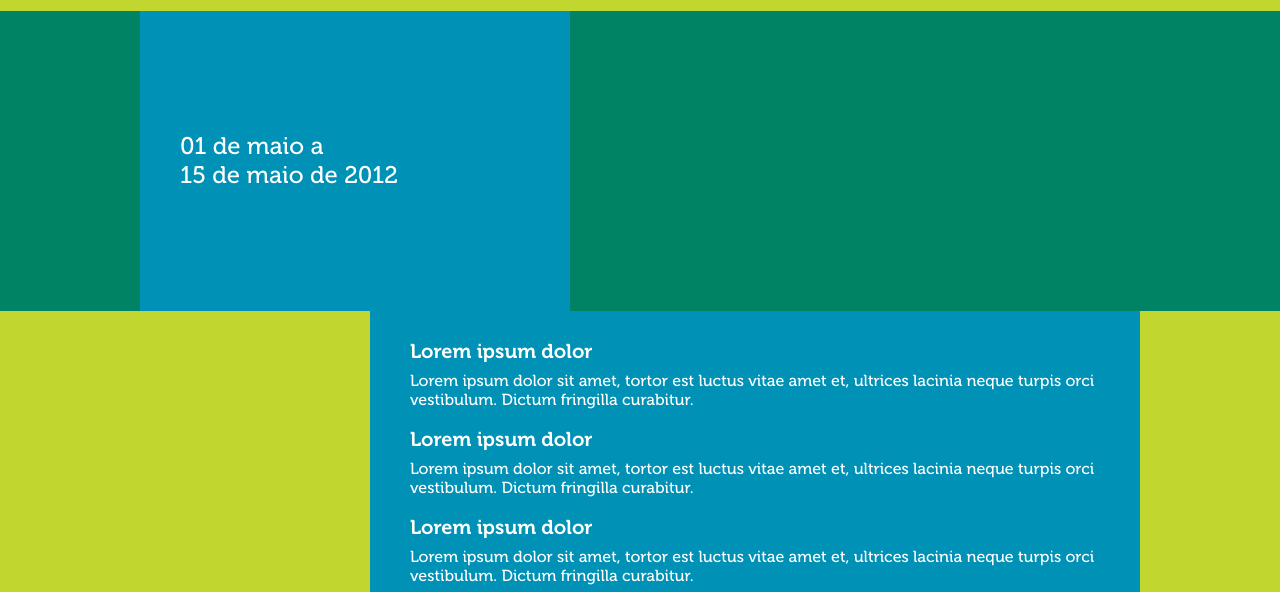
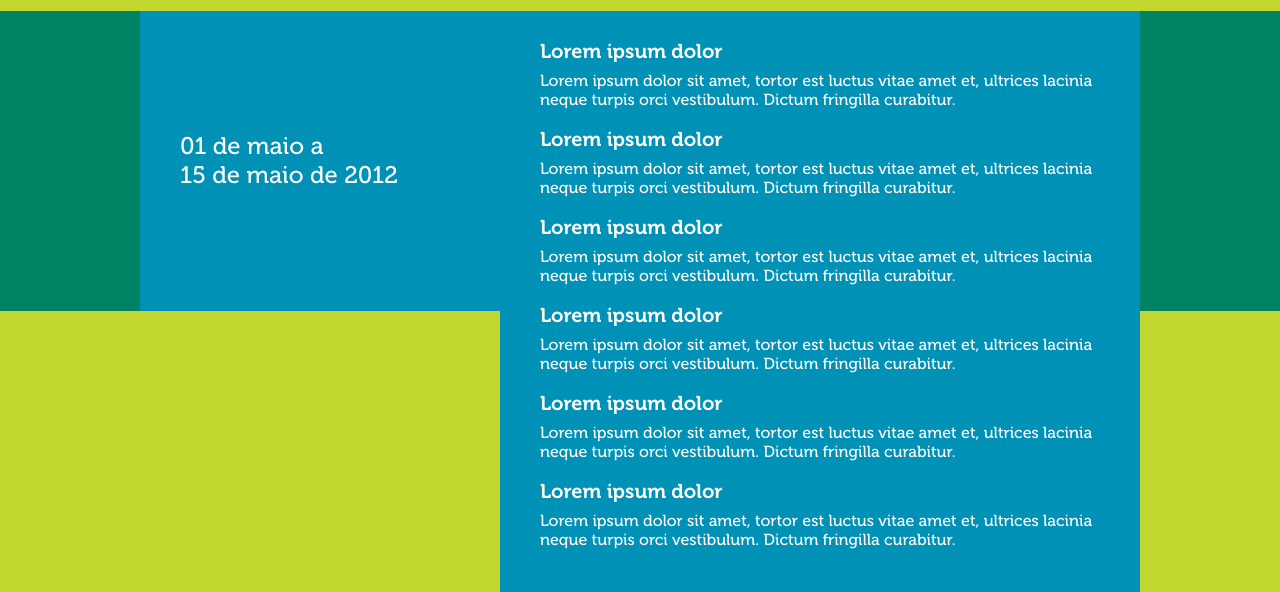
Before and after one commit to henrique-kyke/alelo, a plain HTML site: page files.html in a window 1280 px wide. Shown: the part 193-785 px from the top of the page. Drawn offline with Linux system fonts and the light colour scheme.

Commit message:
alteração de css

```diff
--- a/css/style.css
+++ b/css/style.css
@@ -106,7 +106,7 @@ footer{
 
 .conteiner article{
 	height:180px;
-	width:350px;
+	width:280px;
 	float:left;
 	vertical-align:middle;
 	font-family:"Museo 500";
@@ -143,7 +143,7 @@ footer{
 
 .text{
 	height:560px;
-	width:690px;
+	width:560px;
 	margin:0 0 -300px 0;
 	float:right;
 	padding:20px 40px;
```
